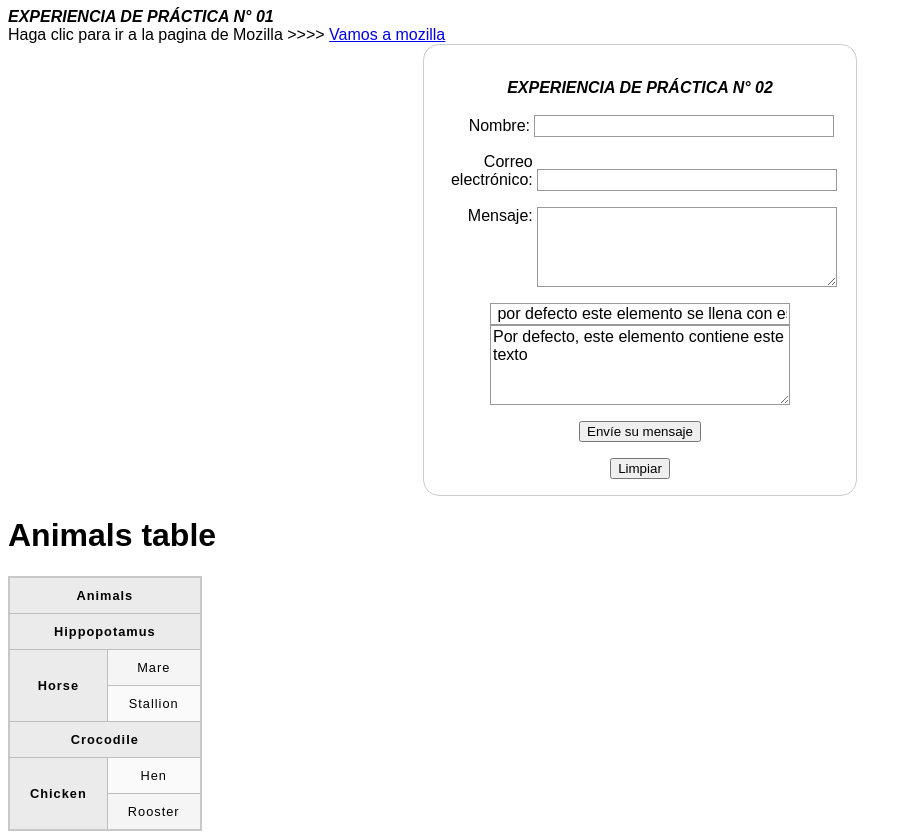
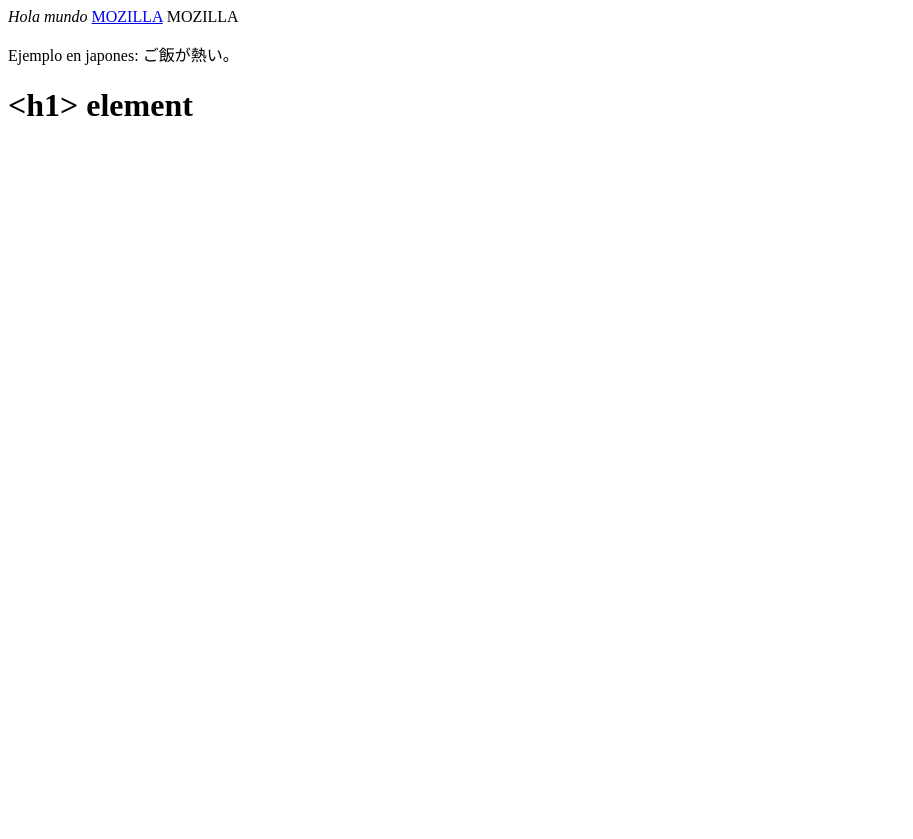
Before and after one commit to Sergio-Terrazas/2022-DA-G4-SG02, a plain HTML site: page index.html in a window 1280 px wide. Shown: the whole page, without its empty margins (0-913 px from the left). After the commit the page ends 800 px from the top, so only its background shows below. Drawn offline with Linux system fonts and the light colour scheme.

```diff
--- a/index.html
+++ b/index.html
@@ -1,151 +1,20 @@
+<em>
+    Hola mundo
+
+</em>
+
+<a href="https://www.mozilla.org/" target="_blank">MOZILLA</a>
+
+<a title="La página de inicio de Mozilla">MOZILLA</a>
+
 <!DOCTYPE html>
-<html lang="en">
-<head>
-    <meta charset="UTF-8">
-    <meta http-equiv="X-UA-Compatible" content="IE=edge">
-    <meta name="viewport" content="width=device-width, initial-scale=1.0">
-    <title>Prctica N° 01 </title>
-    <style>
-        form {
-            margin: 0 auto;
-            width: 400px;
-            padding: 1em;
-            border: 1px solid #CCC;
-            border-radius: 1em;
-        }
-        b{
-            margin: 0 auto;
-            width: 400px;
-        }
-        ul {
-            list-style: none;
-            padding: 0;
-            margin: 0;
-        }
-        form li + li {
-            margin-top: 1em;
-            text-align: center;
-        }
-        label {
-            display: inline-block;
-            width: 90px;
-            text-align: right;
-        }
-        input,
-        textarea {
-            font: 1em sans-serif;
-            width: 300px;
-            box-sizing: border-box;
-            border: 1px solid #999;
-        }
-        input:focus,
-        textarea:focus {
-            border-color: #000;
-        }
-        textarea {
-            vertical-align: top;
-            height: 5em;
-        }
-        html {
-            font-family: sans-serif;
-        }
-        table {
-            border-collapse: collapse;
-            border: 2px solid rgb(200,200,200);
-            letter-spacing: 1px;
-            font-size: 0.8rem;
-        }
-
-        td, th {
-            border: 1px solid rgb(190,190,190);
-            padding: 10px 20px;
-        }
-
-        th {
-            background-color: rgb(235,235,235);
-        }
-
-        td {
-            text-align: center;
-        }
-
-        tr:nth-child(even) td {
-            background-color: rgb(250,250,250);
-        }
-
-        tr:nth-child(odd) td {
-            background-color: rgb(245,245,245);
-        }
-
-        caption {
-            padding: 10px;
-        }
-    </style>
-</head>
-<body>
-    <b>
-        <em>EXPERIENCIA DE PRÁCTICA N° 01</em><br>
-    </b>
-    <a title="La página de inicio de Mozilla">Haga clic para ir a la pagina de Mozilla >>>> </a>
-    <a href="https://www.mozilla.org/"target="_blank">Vamos a mozilla</a><br>
-
-    <form action="/my-handling-form-page" method="post">
-        <b>
-            <br><center><em>EXPERIENCIA DE PRÁCTICA N° 02</em></center><br>
-        </b>
-        <ul>
-            <li>
-                <label for="name">Nombre:</label>
-                <input type="text" id="name" name="user_name">
-            </li>
-            <li>
-                <label for="mail">Correo electrónico:</label>
-                <input type="email" id="mail" name="user_mail">
-            </li>
-            <li>
-                <label for="msg">Mensaje:</label>
-                <textarea id="msg" name="user_message"></textarea>
-            </li>
-            <li>
-                <input type="text" value=" por defecto este elemento se llena con este texto">
-                <textarea>Por defecto, este elemento contiene este texto</textarea>
-            </li>
-            <li class="button">
-                <center><button type="submit">Envíe su mensaje</button></center>
-            </li>
-            <li class="button" >
-                <center><button type="reset">Limpiar</button></center>
-            </li>
-        </ul>
-    </form>
-
-    <h1>Animals table</h1>
-
-    <table>
-        <tr>
-            <th colspan="2">Animals</th>
-          </tr>
-          <tr>
-            <th colspan="2">Hippopotamus</th>
-          </tr>
-          <tr>
-            <th rowspan="2">Horse</th>
-            <td>Mare</td>
-          </tr>
-          <tr>
-            <td>Stallion</td>
-          </tr>
-          <tr>
-            <th colspan="2">Crocodile</th>
-          </tr>
-          <tr>
-            <th rowspan="2">Chicken</th>
-            <td>Hen</td>
-          </tr>
-          <tr>
-            <td>Rooster</td>
-          </tr>
-    </table>
-
-</body>
+<html lang="en-us">
+  <head>
+    <p>Ejemplo en japones: ご飯が熱い。</p>
+    <meta name="viewport" content="width=device-width">
+    <title>&lt;title&gt; element</title>
+  </head>
+  <body>
+    <h1>&lt;h1&gt; element</h1>
+  </body>
 </html>
```
